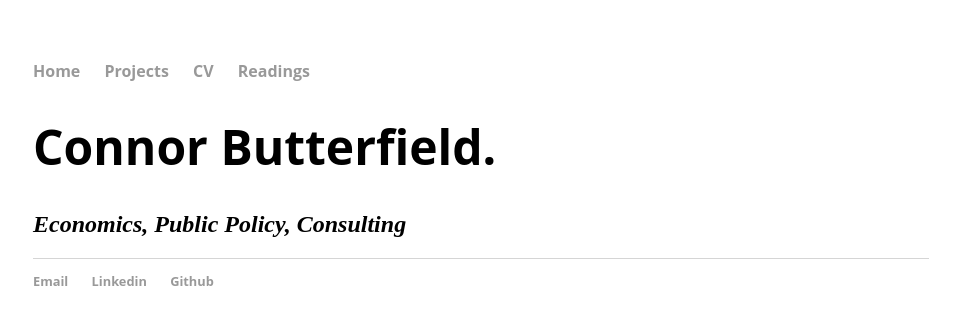
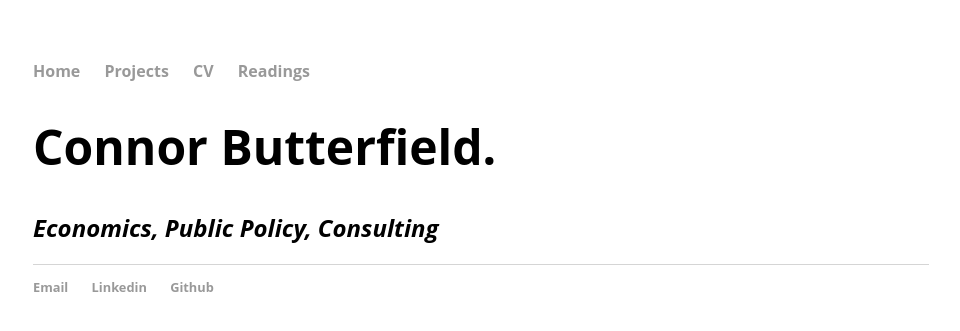
Before and after one commit to connorbutterfield1/connorbutterfield1.github.io, a Jekyll site: the page built from index.html, in a window 1280 px wide. Shown: the top 331 px of the page, without its empty margins (159-1119 px from the left). Built offline with Jekyll 4.4.1, drawn with Linux system fonts in a browser that asks for light colours; some web fonts are replaced.

Commit message:
Update index.html

```diff
--- a/index.html
+++ b/index.html
@@ -4,7 +4,7 @@ title:  Connor Butterfield
 ---
 <div class="blurb">
 	<h1><div style="font-family:'Open Sans', sans-serif;">Connor Butterfield. </div></h1>
-	<h2><i>Economics, Public Policy, Consulting</i> </h2>
+	<h2><i><div style="font-family:'Open Sans', sans-serif;">Economics, Public Policy, Consulting</div></i> </h2>
 
 
 
```
